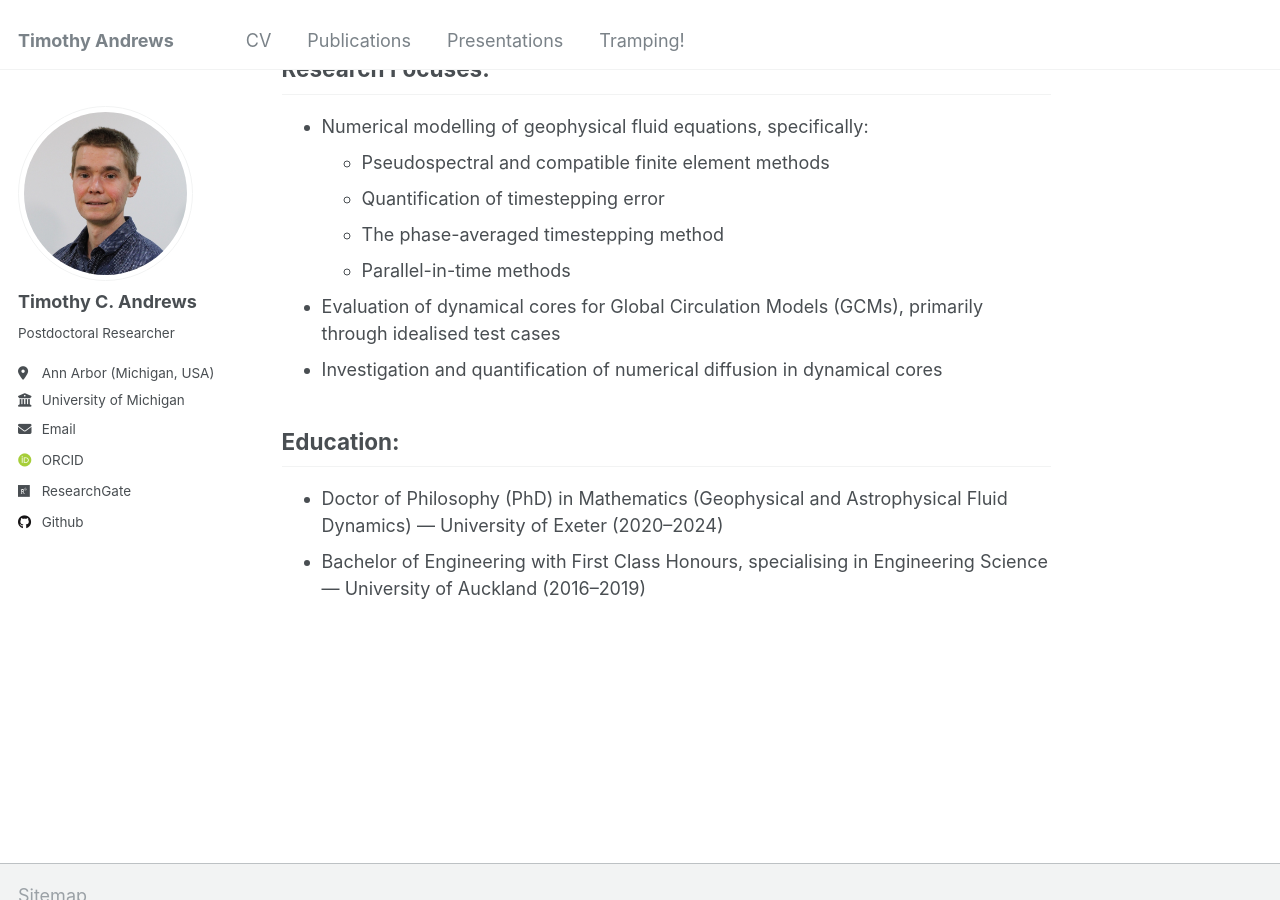
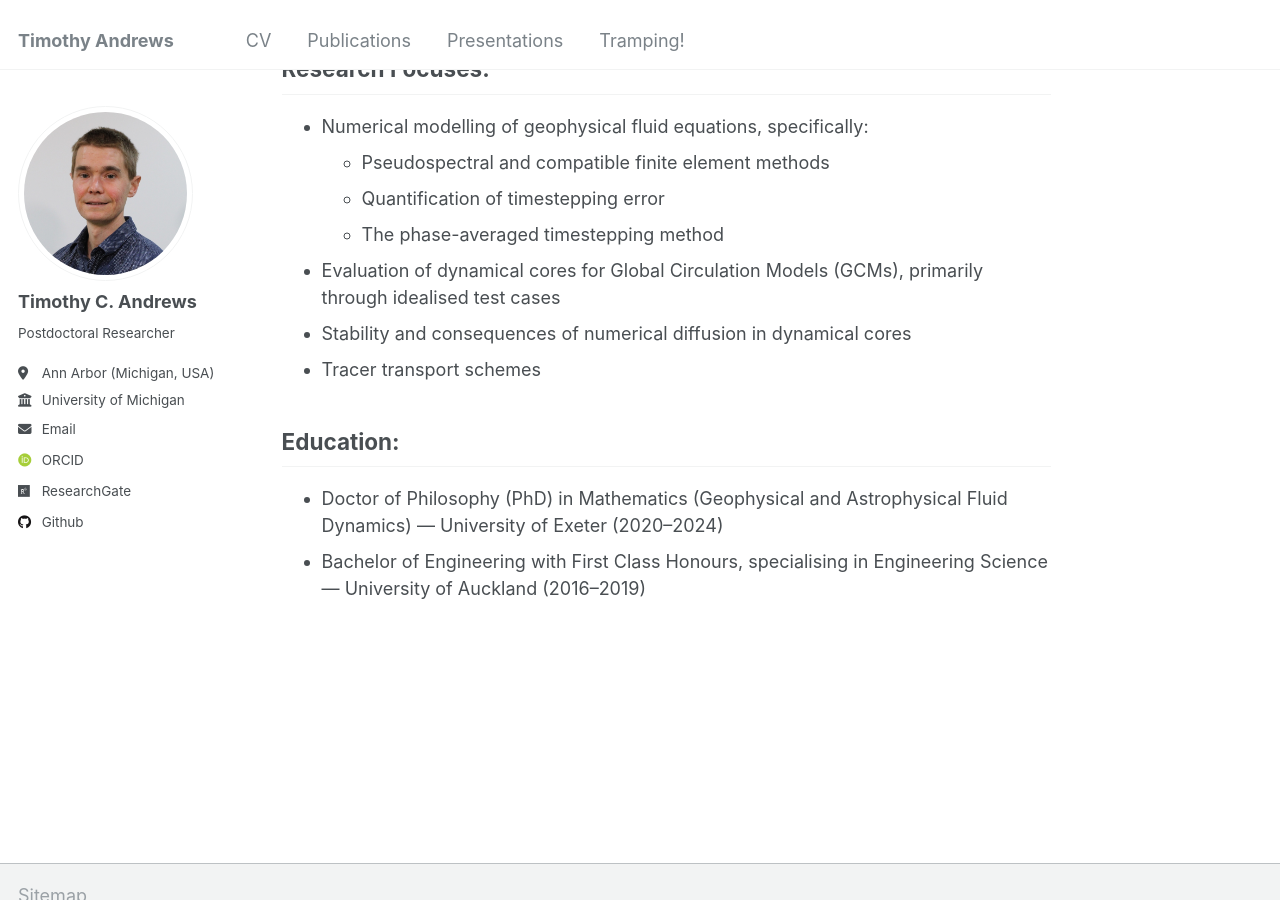
Before and after one commit to ta440/ta440.github.io, a Jekyll site: the page built from _pages/about.md, in a window 1280 px wide and 900 px high, scrolled down 577 px. Built offline with Jekyll 4.4.1, drawn with Linux system fonts in a browser that asks for light colours; some web fonts are replaced.

Commit message:
Update about.md

```diff
--- a/_pages/about.md
+++ b/_pages/about.md
@@ -20,9 +20,9 @@ P.S. [Kia Ora](https://en.wikipedia.org/wiki/Kia_ora) is a Maori greeting we use
   - Pseudospectral and compatible finite element methods
   - Quantification of timestepping error
   - The phase-averaged timestepping method
-  - Parallel-in-time methods
 - Evaluation of dynamical cores for Global Circulation Models (GCMs), primarily through idealised test cases
-- Investigation and quantification of numerical diffusion in dynamical cores
+- Stability and consequences of numerical diffusion in dynamical cores
+- Tracer transport schemes
 
 ## Education:
 - Doctor of Philosophy (PhD) in Mathematics (Geophysical and Astrophysical Fluid Dynamics) --- University of Exeter (2020--2024)
```
